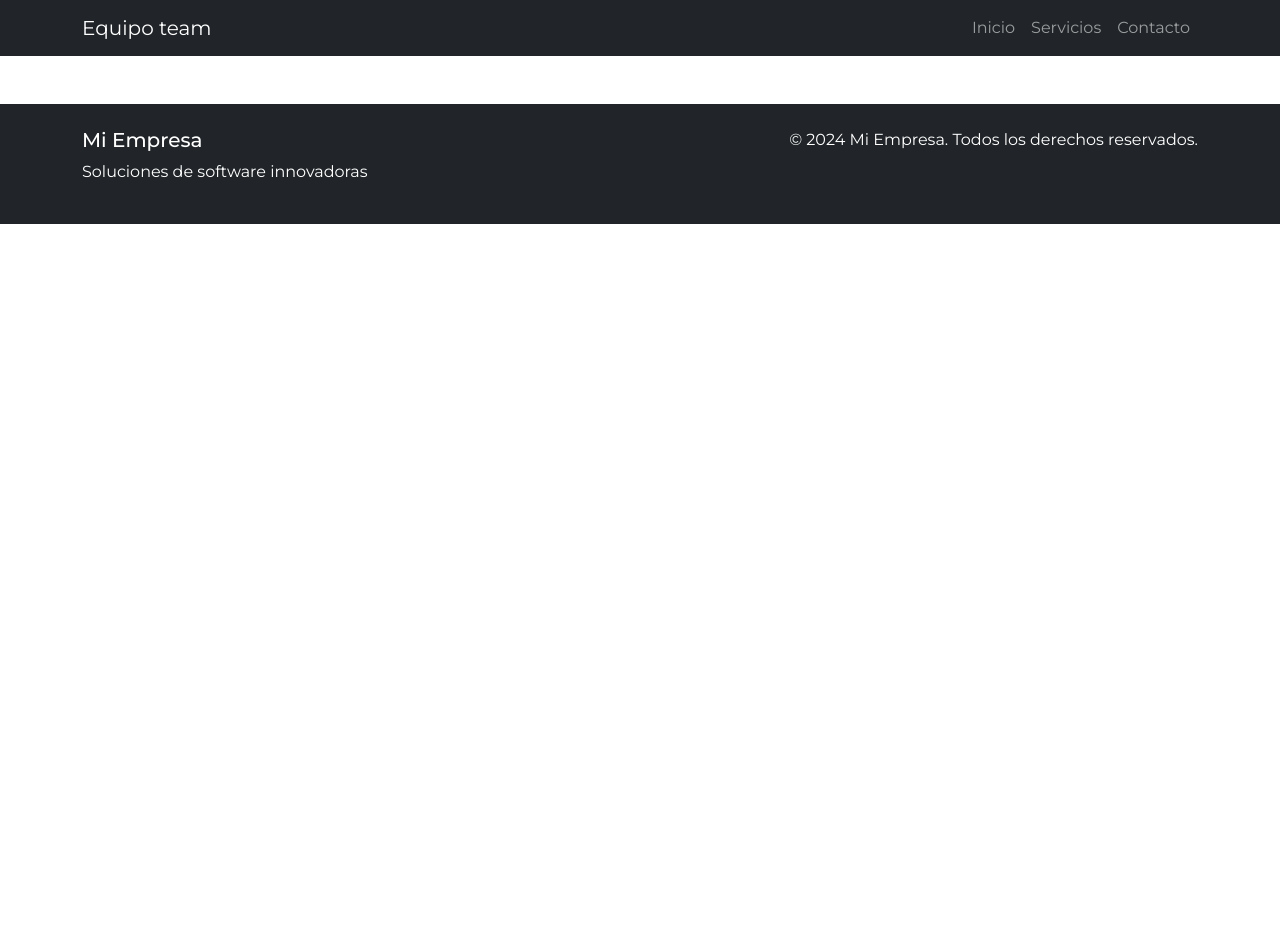
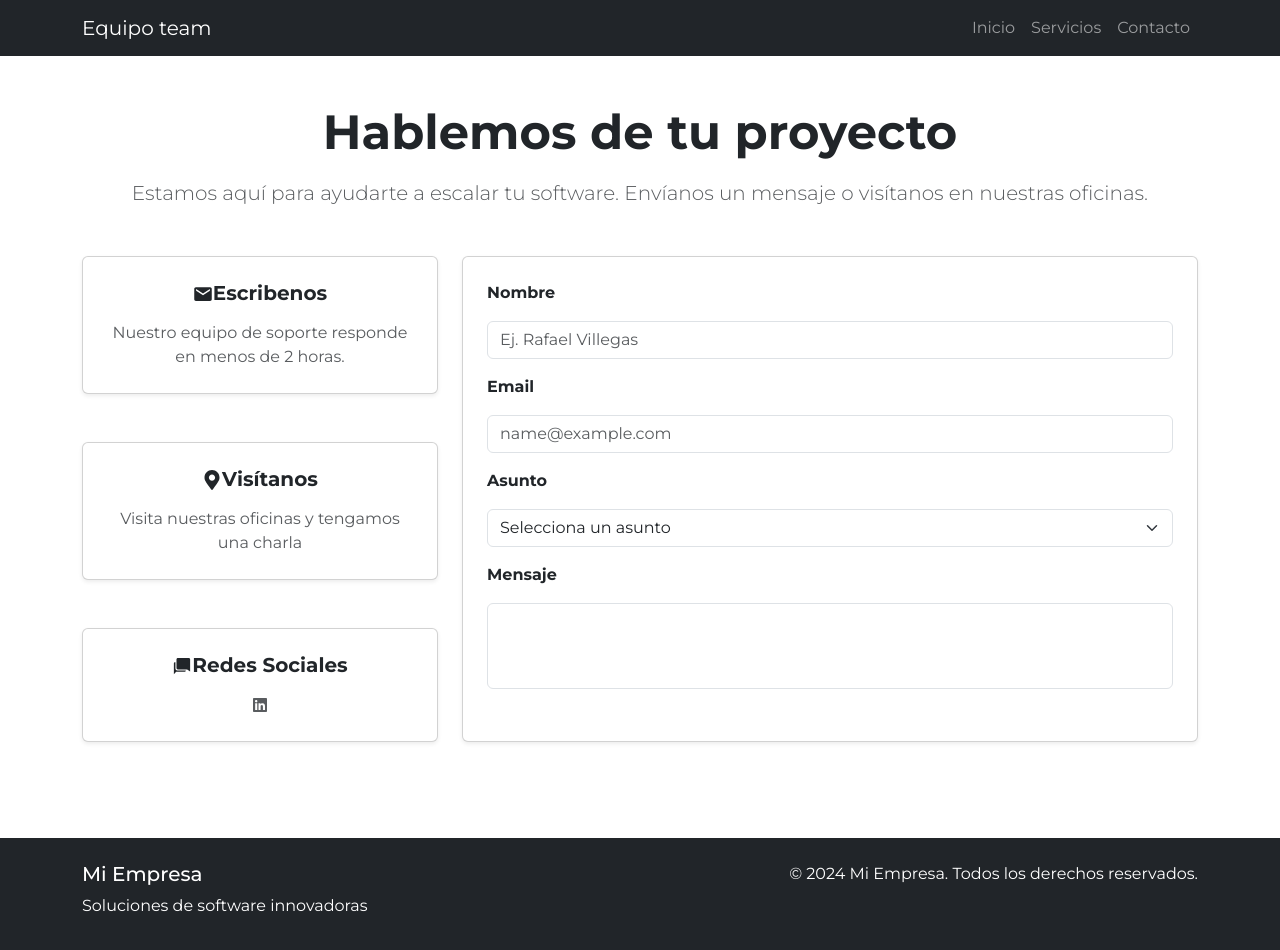
Before and after one commit to strawrabbit0424/LandingPageEmpresaArtesanal, a React (Vite) app: page /contacto in a window 1280 px wide. Shown: the top 950 px of the page. Before the commit the page ends 800 px from the top, so only its background shows below. Built offline with nearby package versions, Linux system fonts and the light colour scheme.

Commit message:
Add ContactPage 85%

```diff
--- a/src/App.jsx
+++ b/src/App.jsx
@@ -2,6 +2,8 @@ import { BrowserRouter as Router, Routes, Route } from 'react-router-dom'
 import CustomNavbar from './components/Navbar'
 import Footer from './components/Footer'
 import Home from './pages/Home'
+import ContactPage from './pages/ContactPage'
+import { MdContactPage } from 'react-icons/md'
 
 function App() {
   return (
@@ -11,6 +13,7 @@ function App() {
       {/* Contenido que cambia según la ruta */}
       <Routes>
         <Route path="/" element={<Home />} />
+        <Route path="/contacto" element={<ContactPage />} />
       </Routes>
 
       <Footer />
--- a/src/components/Hero.jsx
+++ b/src/components/Hero.jsx
@@ -1,4 +1,6 @@
 import { Container, Button } from 'react-bootstrap'
+import { Link } from 'react-router-dom'
+
 
 function Hero() {
   return (
@@ -15,7 +17,7 @@ function Hero() {
           <Button variant="light" size="lg" className="px-4 py-2">
             Conocer Servicios
           </Button>
-          <Button variant="outline-light" size="lg" className="px-4 py-2">
+          <Button as={Link} to="/contacto"variant="outline-light" size="lg" className="px-4 py-2" >
             Contactar
           </Button>
         </div>
--- a/src/pages/ContactPage.jsx
+++ b/src/pages/ContactPage.jsx
@@ -0,0 +1,123 @@
+import { Container, Row, Col, Card } from 'react-bootstrap'
+import { FaLinkedin, FaMapMarkerAlt, } from 'react-icons/fa'
+import { IoMdMail, IoMdChatbubbles  } from "react-icons/io";
+import Form from 'react-bootstrap/Form';
+import Stack from 'react-bootstrap/Stack';
+
+function Services() {
+
+  return (
+    <section className="py-5" id="servicios">
+      <Container>
+
+        <div className="text-center mb-5">
+          <h2 className="display-5 fw-bold mb-3">Hablemos de tu proyecto</h2>
+          <p className="lead text-muted">
+            Estamos aquí para ayudarte a escalar tu software. Envíanos un mensaje o visítanos en nuestras oficinas.
+          </p>
+        </div>
+
+        <Row>
+          <Col xs={12} md={4}>
+            <Stack gap={5}>
+              <Card className="h-100 shadow-sm border-1">
+                <Card.Body className="text-center p-4">
+                  <Card.Title className="fw-bold mb-3">
+                    <IoMdMail />
+                    Escribenos
+                  </Card.Title>
+                    <Card.Text className="text-muted">
+                      Nuestro equipo de soporte responde en menos de 2 horas.
+                    </Card.Text>
+                </Card.Body>
+              </Card>
+
+              <Card className="h-100 shadow-sm border-1">
+                <Card.Body className="text-center p-4">
+                  <Card.Title className="fw-bold mb-3">
+                    <FaMapMarkerAlt />
+                    Visítanos
+                  </Card.Title>
+                    <Card.Text className="text-muted">
+                      Visita nuestras oficinas y tengamos una charla
+                  </Card.Text>
+                </Card.Body>
+              </Card>
+
+              <Card className="h-100 shadow-sm border-1">
+                <Card.Body className="text-center p-4">
+                  <Card.Title className="fw-bold mb-3">
+                    <IoMdChatbubbles />
+                    Redes Sociales
+                  </Card.Title>
+                    <Card.Text className="text-muted">
+                      <FaLinkedin />
+                    </Card.Text>
+                </Card.Body>
+              </Card>
+            </Stack>
+          </Col>
+
+
+
+          <Col xs={12} md={8}>
+            <Card className="h-100 shadow-sm border-1 p-4">
+
+                <Form.Group className="mb-3" controlId="exampleForm.ControlInput1">
+                  <Form.Label className="fw-bold mb-3">
+                    Nombre
+                  </Form.Label>
+                    <Form.Control type="text" placeholder="Ej. Rafael Villegas" />
+                </Form.Group>
+
+                <Form.Group className="mb-3" controlId="exampleForm.ControlInput1">
+                  <Form.Label className="fw-bold mb-3">
+                    Email
+                  </Form.Label>
+                    <Form.Control type="email" placeholder="name@example.com" />
+                </Form.Group>
+
+                <Form.Group className="mb-3" controlId="exampleForm.ControlInput1">
+                  <Form.Label className="fw-bold mb-3">
+                    Asunto
+                  </Form.Label>
+                    <Form.Select aria-label="Default select example">
+                      <option>
+                        Selecciona un asunto
+                      </option>
+                      <option value="1">
+                        Desarrollo Web
+                      </option>
+                      <option value="2">
+                        Aplicaciones Móviles
+                      </option>
+                      <option value="3">
+                        Software Personalizado
+                      </option>
+                      <option value="4">
+                        Consultoría IT
+                      </option>
+                      <option value="5">
+                        E-commerce
+                      </option>
+                      <option value="6">
+                        Mantenimiento
+                      </option>
+                    </Form.Select>
+                </Form.Group>
+
+                <Form.Group className="mb-3" controlId="exampleForm.ControlTextarea1">
+                  <Form.Label className="fw-bold mb-3">
+                    Mensaje
+                  </Form.Label>
+                    <Form.Control as="textarea" rows={3} style={{ resize: "none" }}/>
+                </Form.Group>
+            </Card>
+          </Col>
+        </Row>
+      </Container>
+    </section>
+  )
+}
+
+export default Services
```
Also changed, not shown: 1 other file (tests, documents, lock files or other folders).
